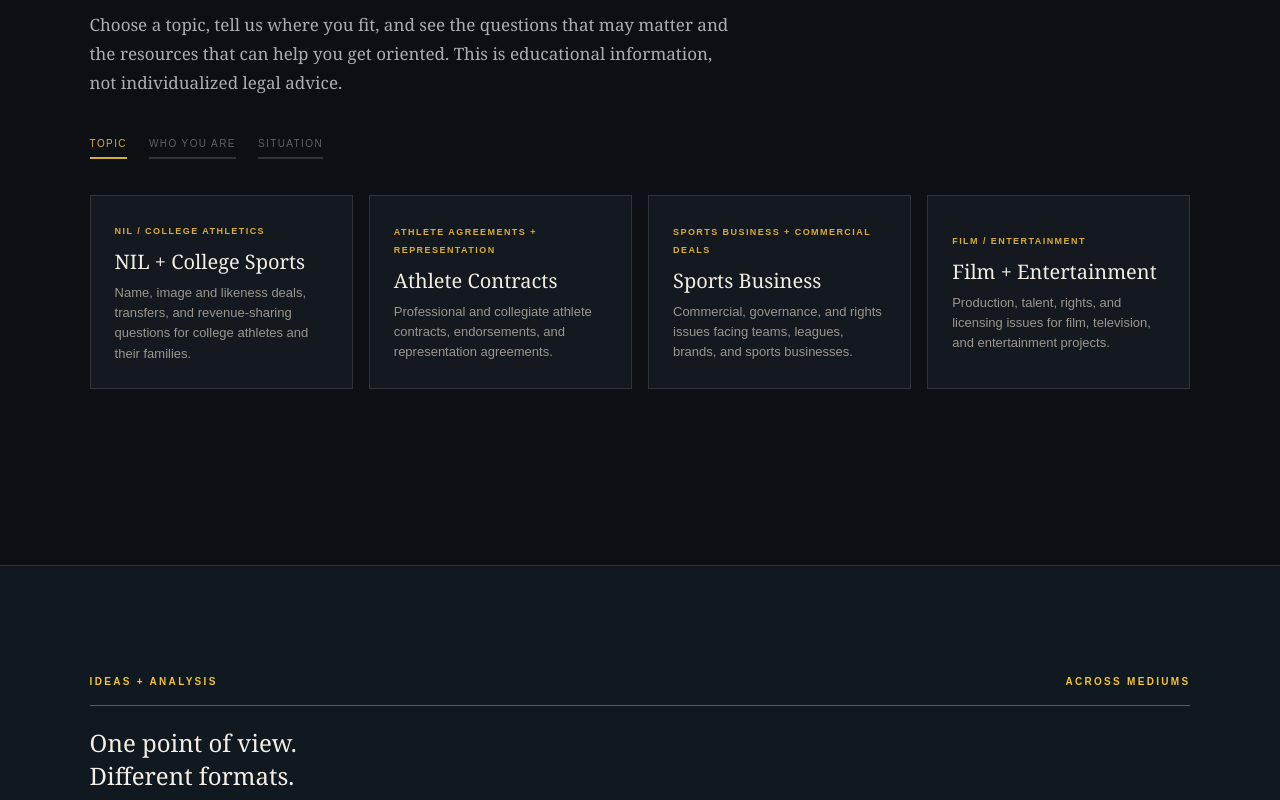
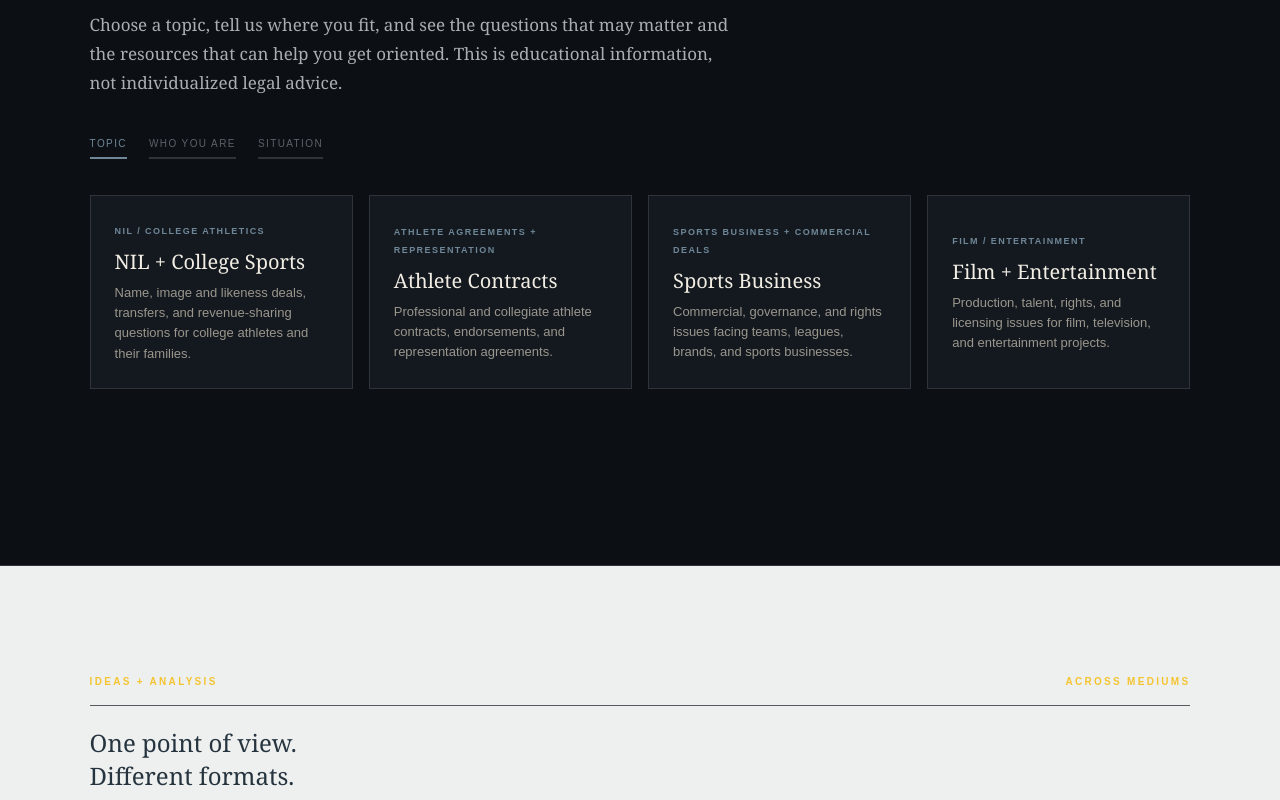
Before and after one commit to alexkaglew-ux/legal-audit, a React (Vite) app: page / in a window 1280 px wide. Shown: the part 3520-4320 px from the top of the page. Built offline with nearby package versions, Linux system fonts and the light colour scheme.

Commit message:
Replace black gold palette with slate editorial system

```diff
--- a/src/v2-polish-base.css
+++ b/src/v2-polish-base.css
@@ -1,5 +1,5 @@
 @import url('./styles.css');
 
-/* Compatibility layer. Existing v2 component styling is supplied by styles.css; the new first-screen layer in v2-polish.css overrides the hero. */
-:root{--navy:#101820;--navy-2:#17222c;--cream:#f3efe6;--cream-2:#e8e1d5;--accent:#d8ad35;--steel:#93a0aa;--hair:rgba(243,239,230,.16)}
-body{background:var(--navy);color:var(--cream)}
+/* AKESQ v2 palette: quiet editorial slate, warm paper and restrained blue. */
+:root{--navy:#26343f;--navy-2:#344651;--cream:#f6f4ef;--cream-2:#ebe8e1;--accent:#6f8797;--steel:#7d8b93;--hair:rgba(38,52,63,.16)}
+body{background:#eef0ef;color:#26343f}
```
